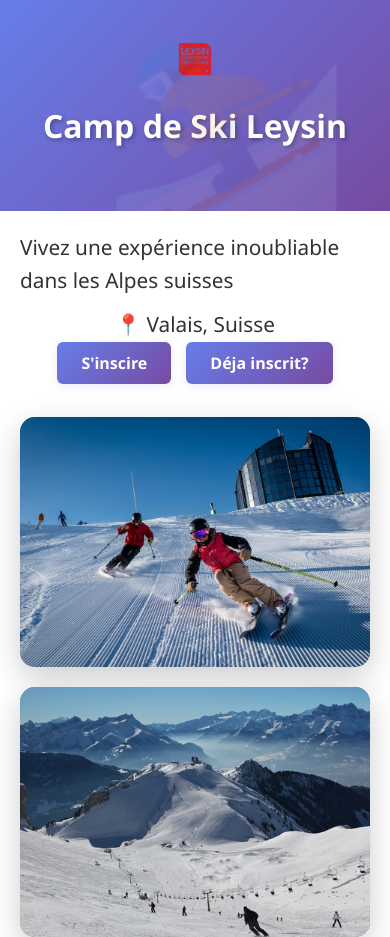
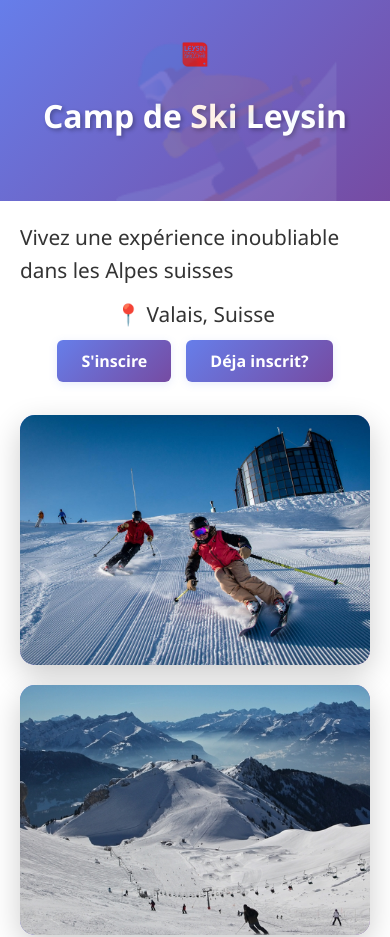
Before and after one commit to thitav09-ui/LeysinIntera, a plain HTML site: page index.html in a window 390 px wide. Shown: the top 937 px of the page. Drawn offline with Linux system fonts and the light colour scheme.

Commit message:
Third time I try to fix it

```diff
--- a/style.css
+++ b/style.css
@@ -78,8 +78,8 @@ header.hero {
 
 .header-logo img {
   height: 80px;
-  width: auto;
-  display: block;
+  width: 80px;
+  object-fit: cover;
 }
 
 @media (max-width: 900px) {
@@ -96,9 +96,9 @@ header.hero {
     margin-bottom: 10px;
   }
   .header-logo img {
-    height: 40px;
-    width: auto;
-    display: block;
+    height: 30px;
+    width: 30px;
+    object-fit: cover;
   }
 }
 
@@ -172,6 +172,7 @@ li {
     justify-content: center;
     align-items: center;
     flex-direction: column;
+    gap: 0.5rem;
   }
 }
 
```
